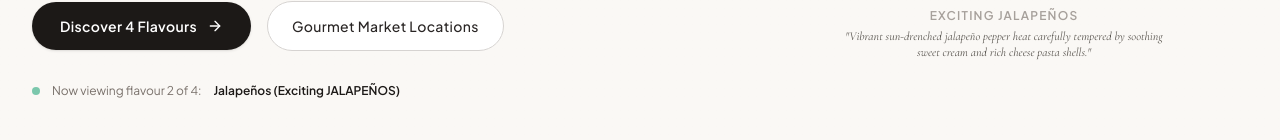
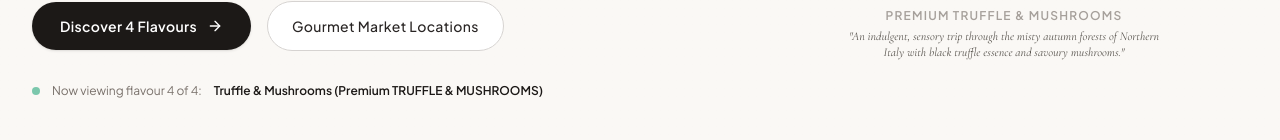
Before and after one commit to knightterris/Mac-Cheese, a React (Vite) app: page / in a window 1280 px wide. Shown: the part 660-800 px from the top of the page. Built offline with nearby package versions, Linux system fonts and the light colour scheme; a web font is replaced by a local one.

Commit message:
changed interval in Hero section

```diff
--- a/src/components/Hero.tsx
+++ b/src/components/Hero.tsx
@@ -13,7 +13,7 @@ export const Hero: React.FC = () => {
     if (!autoplay) return;
     const interval = setInterval(() => {
       setCurrentIndex((prev) => (prev + 1) % PRODUCTS.length);
-    }, 6000);
+    }, 2000);
     return () => clearInterval(interval);
   }, [autoplay]);
 
```
